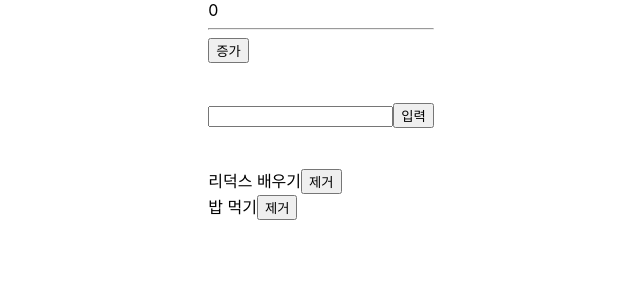
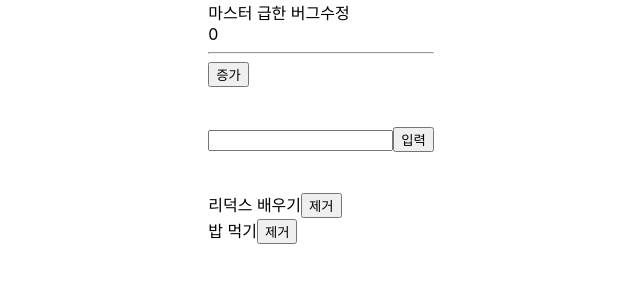
Before and after one commit to junheeLee96/tutorial, a React (Create React App) app: page / in a window 1280 px wide. Shown: the top 300 px of the page, without its empty margins (319-959 px from the left). Built offline with nearby package versions, Linux system fonts and the light colour scheme.

Commit message:
버그수정마스터

```diff
--- a/src/App.js
+++ b/src/App.js
@@ -6,6 +6,7 @@ import exad from "./exad";
 const App = () => {
   return (
     <div>
+      마스터 급한 버그수정
       <Cont />
       <br />
       <br />
```
